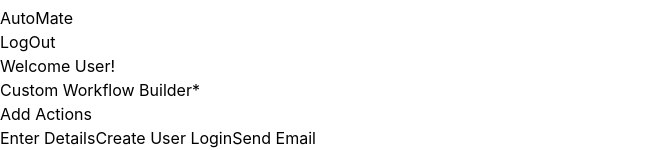
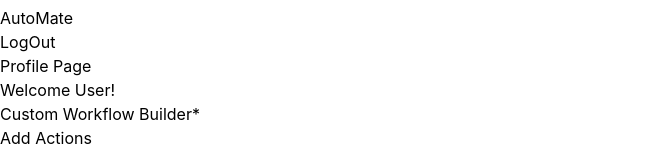
Before and after one commit to CSC456-AutoMate/Auto-Mate, a React (Vite) app: page / in a window 1280 px wide. Shown: the part 488-638 px from the top of the page, without its empty margins (0-648 px from the left). Built offline with nearby package versions, Linux system fonts and the light colour scheme; no server answers; sample sign-in values are in the browser's storage.

Commit message:
Added empty profile page to Routes. To be worked on

```diff
--- a/src/App.jsx
+++ b/src/App.jsx
@@ -1,6 +1,7 @@
 /* Components */
 import Login from './components/Login';
 import Signup from './components/Signup';
+import Profile from './components/Profile';
 import { UserAuthContextProvider } from './components/UserAuth';
 import ProtectedRoute from "./components/ProtectedRoute";
 import Navbar from './components/Navbar';
@@ -19,6 +20,7 @@ function App() {
       <Routes>
         <Route path="/login" element={ <Login /> } />
         <Route path="/" element={<ProtectedRoute> <Home /> </ProtectedRoute>} />
+        <Route path="/profile" element={<ProtectedRoute> <Profile /> </ProtectedRoute>} />
         <Route path="/signup" element={ <Signup /> } />
         <Route path="/reset" element={ <ForgotPassword /> } />
         <Route path="/test" element={ <Test/> } />
--- a/src/components/Navbar.jsx
+++ b/src/components/Navbar.jsx
@@ -37,6 +37,7 @@ const Navbar = () => {
             {user ? (
               <>
                 <li><a className="block py-2 pl-3 pr-4 text-gray-900 rounded hover:bg-gray-100 md:hover-bg-transparent md:border-0 md:hover-text-blue-700 md:p-0"><button data-testid="logout" onClick={handleLogOut}>LogOut</button></a></li>
+                <li><Link to="/profile"><a className="block py-2 pl-3 pr-4 text-gray-900 rounded hover-bg-gray-100 md:hover-bg-transparent md:border-0 md:hover-text-blue-700 md:p-0">Profile Page</a></Link></li>
               </>
             ) : (
               <>
--- /dev/null
+++ b/src/components/Profile.jsx
@@ -0,0 +1,9 @@
+import React from 'react'
+
+function Profile() {
+  return (
+    <div>Profile</div>
+  )
+}
+
+export default Profile
```
